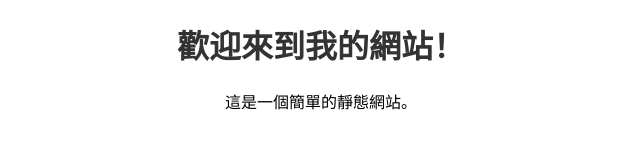
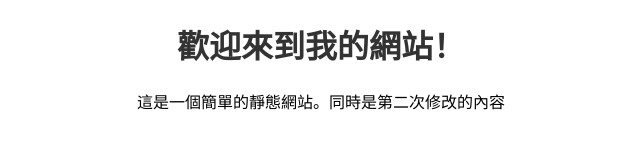
Before and after one commit to boatman3132/test_website, a plain HTML site: page index.html in a window 1280 px wide. Shown: the whole page, without its empty margins (319-959 px from the left). Drawn offline with Linux system fonts and the light colour scheme.

Commit message:
content changed in second time

```diff
--- a/index.html
+++ b/index.html
@@ -16,6 +16,6 @@
 </head>
 <body>
     <h1>歡迎來到我的網站！</h1>
-    <p>這是一個簡單的靜態網站。</p>
+    <p>這是一個簡單的靜態網站。同時是第二次修改的內容</p>
 </body>
 </html>
```
